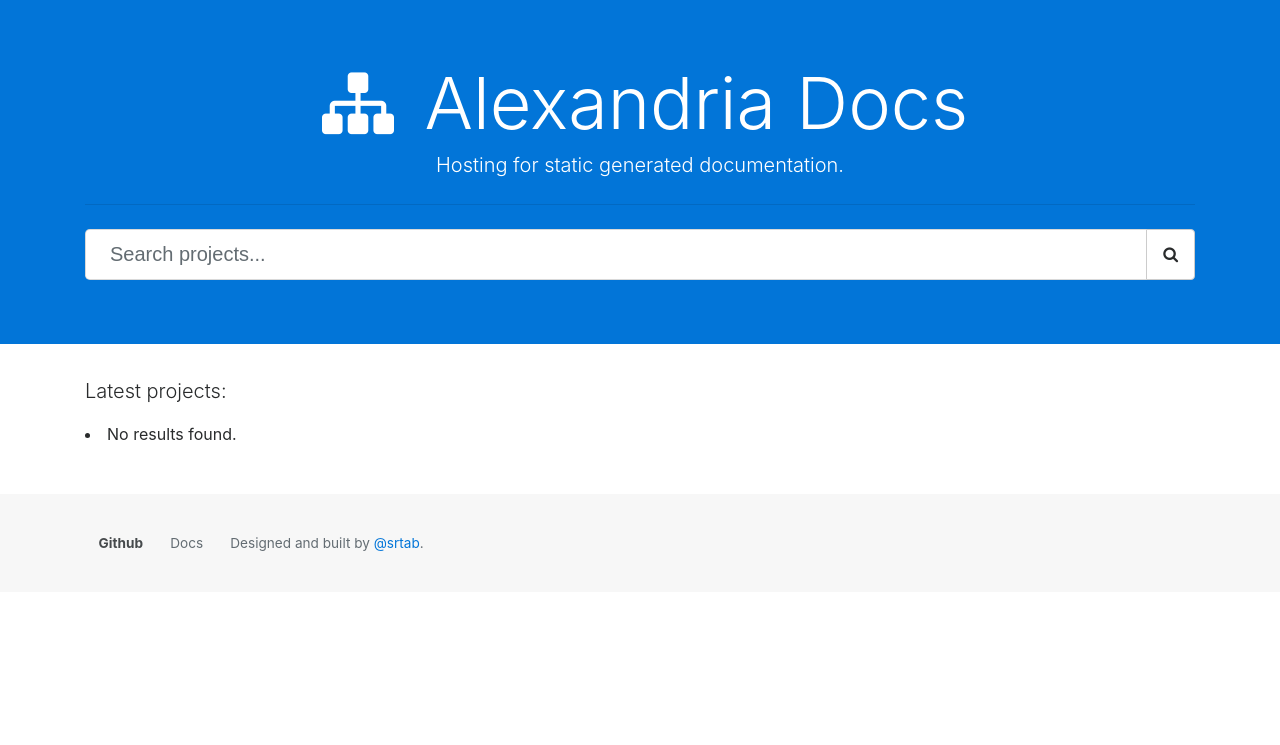
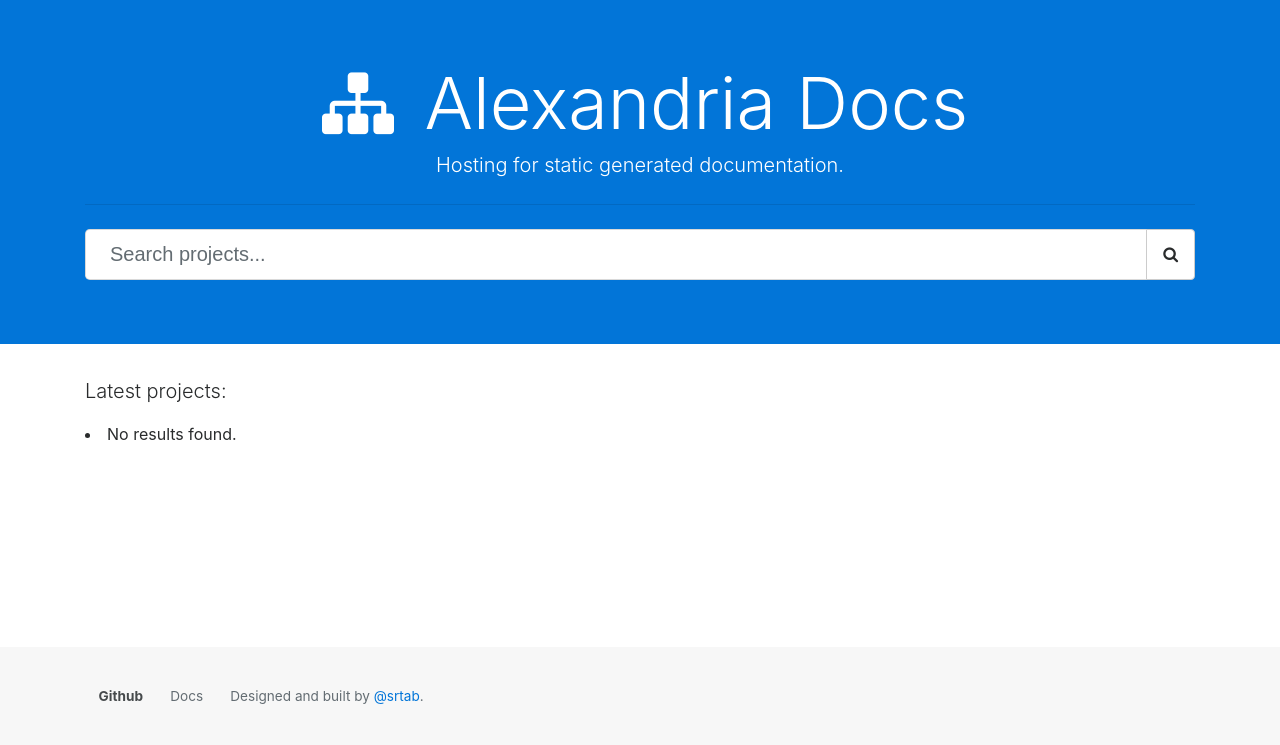
Before and after one commit to srtab/alexandriadocs, a Django app: page / in a window 1280 px wide. Shown: the part 57-802 px from the top of the page. Before the commit the page ends 608 px from the top, so only its background shows below. Run offline with Django 3.2, Linux system fonts and the light colour scheme; data that the repository does not hold is empty; style sheets or scripts are compiled from the project's sources; some libraries are stand-ins or nearby versions.

Commit message:
Main content now as height 100% to push footer down

```diff
--- a/alexandriadocs/static/styles/layout/_footer.scss
+++ b/alexandriadocs/static/styles/layout/_footer.scss
@@ -3,6 +3,7 @@
 */
 
 footer.footer {
+    margin-top: 3rem;
     padding: 2rem 0;
     font-size: 85%;
 
--- a/alexandriadocs/static/styles/pages/_common.scss
+++ b/alexandriadocs/static/styles/pages/_common.scss
@@ -1,6 +1,10 @@
 /*
 Common styles
 */
+
+main {
+    min-height: calc(100% - 200px);  // header height + footer height + margin-top footer
+}
 
 .navbar-inverse .navbar-nav .nav-link {
     padding-right: 15px;
--- a/alexandriadocs/templates/base.html
+++ b/alexandriadocs/templates/base.html
@@ -31,7 +31,9 @@
     {% endblock header %}
 
     <!-- Container -->
-    {% block container %}{% endblock container %}
+    <main role="main">
+        {% block container %}{% endblock container %}
+    </main>
     <!-- END Container -->
 
     <!-- Footer -->
--- a/alexandriadocs/templates/homepage.html
+++ b/alexandriadocs/templates/homepage.html
@@ -20,11 +20,11 @@
         </div>
     </div>
 
-    <main class="container">
+    <div class="container">
 
         <p class="lead">{% trans "Latest projects:" %}</p>
 
-        <div class="card-deck mb-5">
+        <div class="card-deck">
             {% for result in object_list %}
                 <div class="card card-outline-secondary">
                     <div class="card-block">
@@ -54,6 +54,6 @@
 
         {% include "includes/pagination.html" %}
 
-    </main>
+    </div>
 
 {% endblock container %}
--- a/alexandriadocs/templates/search/index.html
+++ b/alexandriadocs/templates/search/index.html
@@ -16,7 +16,7 @@
             </div>
         </div>
 
-        <main class="container">
+        <div class="container">
 
              <ul class="nav nav-tabs mb-3">
                 <li class="nav-item">
@@ -78,7 +78,7 @@
 
             {% include "includes/pagination.html" %}
 
-        </main>
+        </div>
     </form>
 
 {% endblock container %}
```
